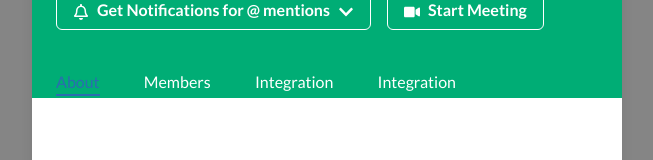
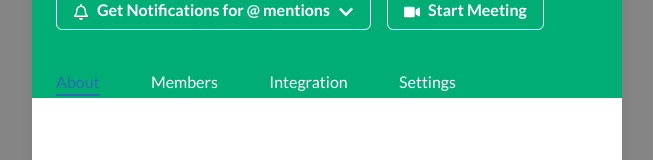
Before and after one commit to zurichat/zc_plugin_channels, a React (Create React App) app in the folder frontend/: page /channel-detail in a window 1280 px wide. Shown: the part 208-368 px from the top of the page, without its empty margins (313-966 px from the left). Built offline with nearby package versions, Linux system fonts and the light colour scheme.

Commit message:
Minor update
Minor update

```diff
--- a/frontend/src/components/channelDetailsAndSetting/TabsRow.jsx
+++ b/frontend/src/components/channelDetailsAndSetting/TabsRow.jsx
@@ -5,10 +5,10 @@ export default function TabsRows({colors}) {
     return (
         <>
             <TabList borderBottom='0' justifyContent="space-between" mt={4} pt={4}>
-                <Tab p={0}>About</Tab>
-                <Tab p={0}>Members</Tab>
-                <Tab p={0}>Integration</Tab>
-                <Tab p={0}>Integration</Tab>
+                <Tab p={0} color="#fff">About</Tab>
+                <Tab p={0} color="#fff">Members</Tab>
+                <Tab p={0} color="#fff">Integration</Tab>
+                <Tab p={0} color="#fff">Settings</Tab>
             </TabList>
         </>
     )
```
